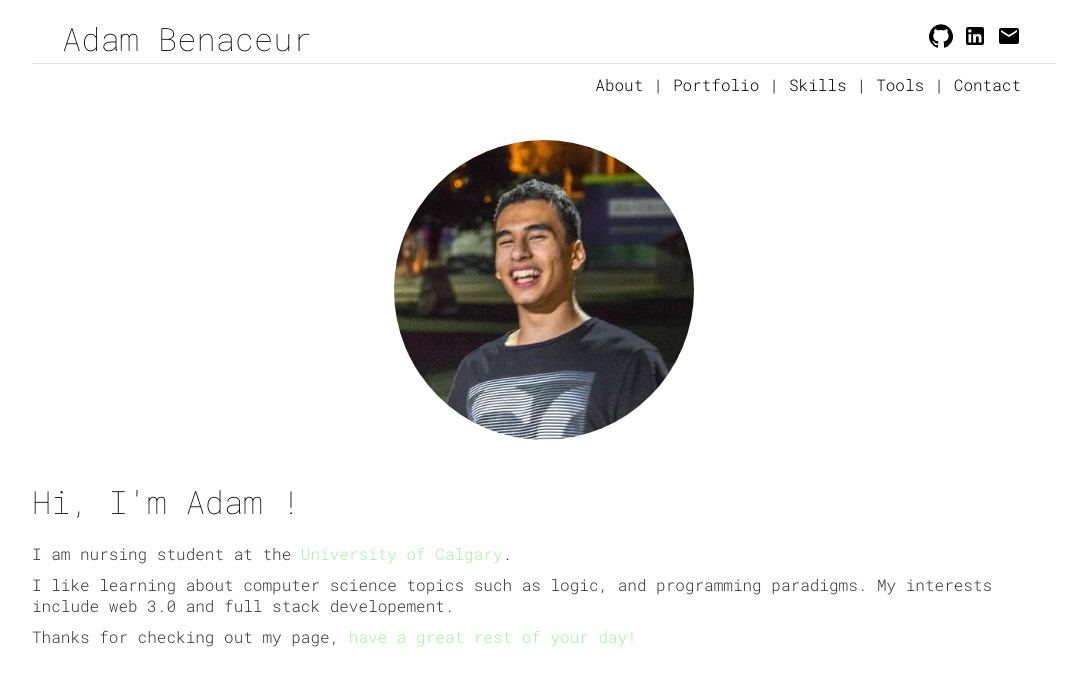
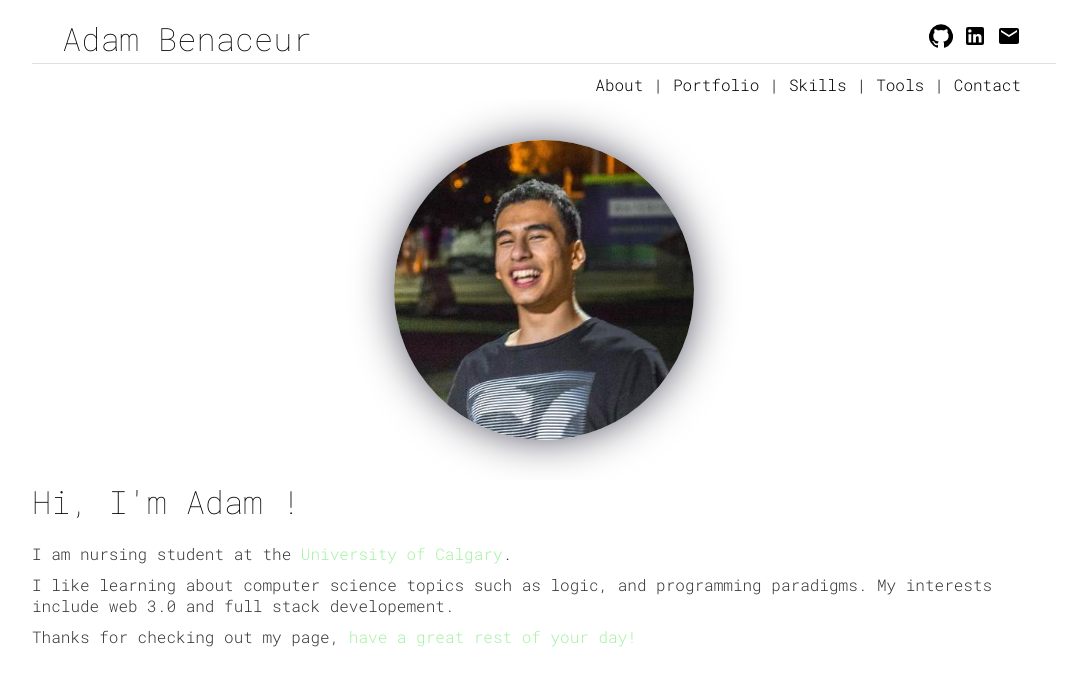
Before and after one commit to adambenaceur/adambenaceur.com, a React (Create React App) app: page / in a window 1280 px wide. Shown: the top 686 px of the page, without its empty margins (96-1183 px from the left). Built offline with nearby package versions, Linux system fonts and the light colour scheme.

Commit message:
added box-shadow for my about section image

```diff
--- a/src/components/about/About.scss
+++ b/src/components/about/About.scss
@@ -25,6 +25,7 @@
     margin-top: 20px;
     justify-content: center;
     margin:40px;
+    box-shadow: 0 0px 50px -10px #000019;
 }
 
 .title {
```
